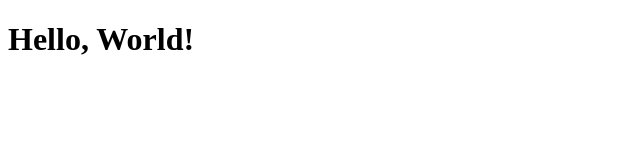
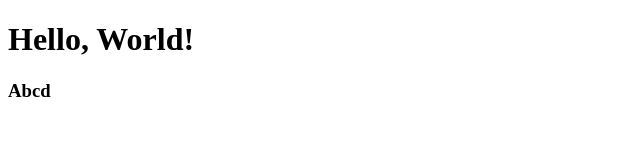
Before and after one commit to AniketDhemare/Proj-A, a plain HTML site: page front-end/index.html in a window 1280 px wide. Shown: the full height of the page, 0-640 px from the left. Drawn offline with Linux system fonts and the light colour scheme.

Commit message:
first change

```diff
--- a/front-end/index.html
+++ b/front-end/index.html
@@ -9,5 +9,6 @@
 </head>
 <body>
     <h1>Hello, World!</h1>
+    <h3>Abcd</h3>
 </body>
 </html>
```
